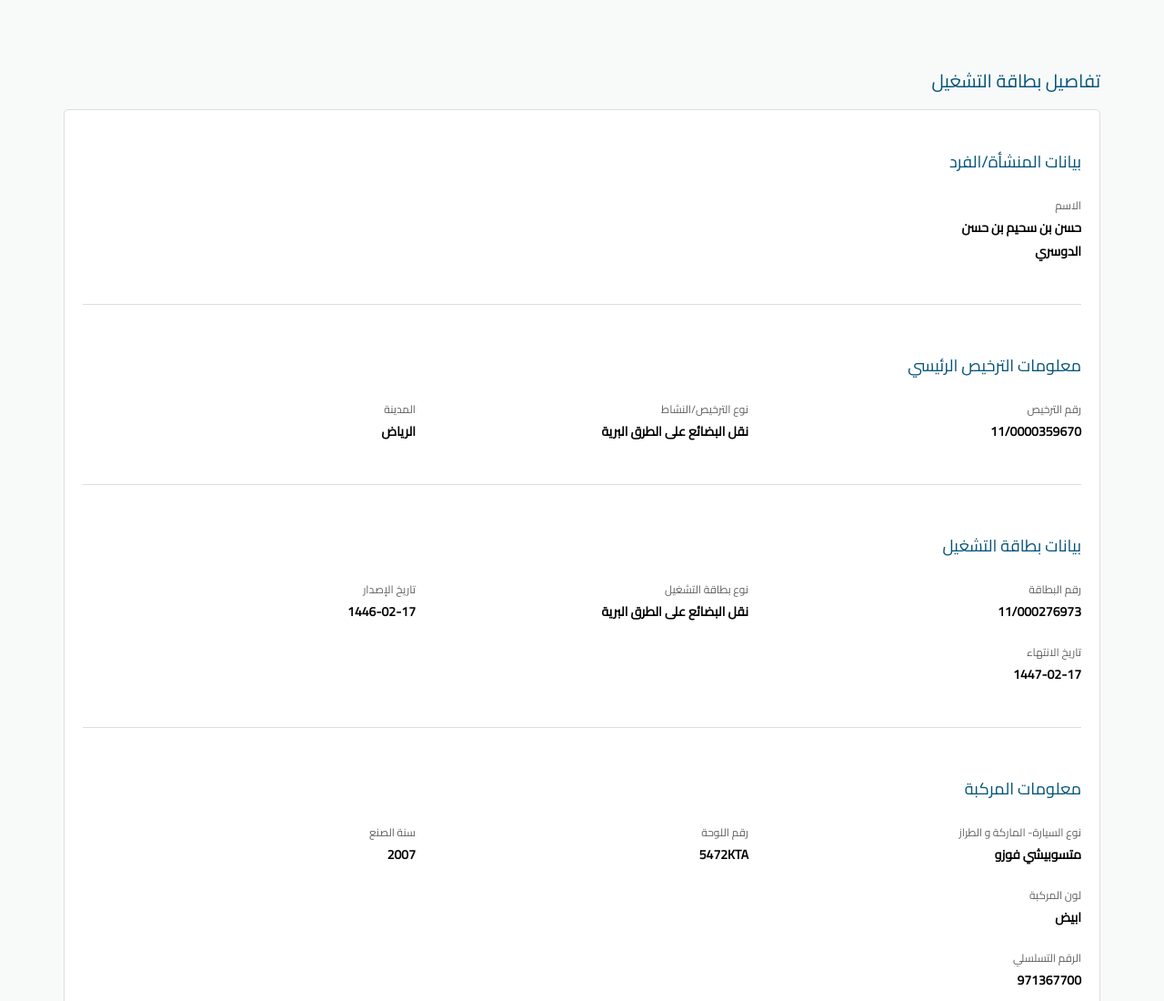
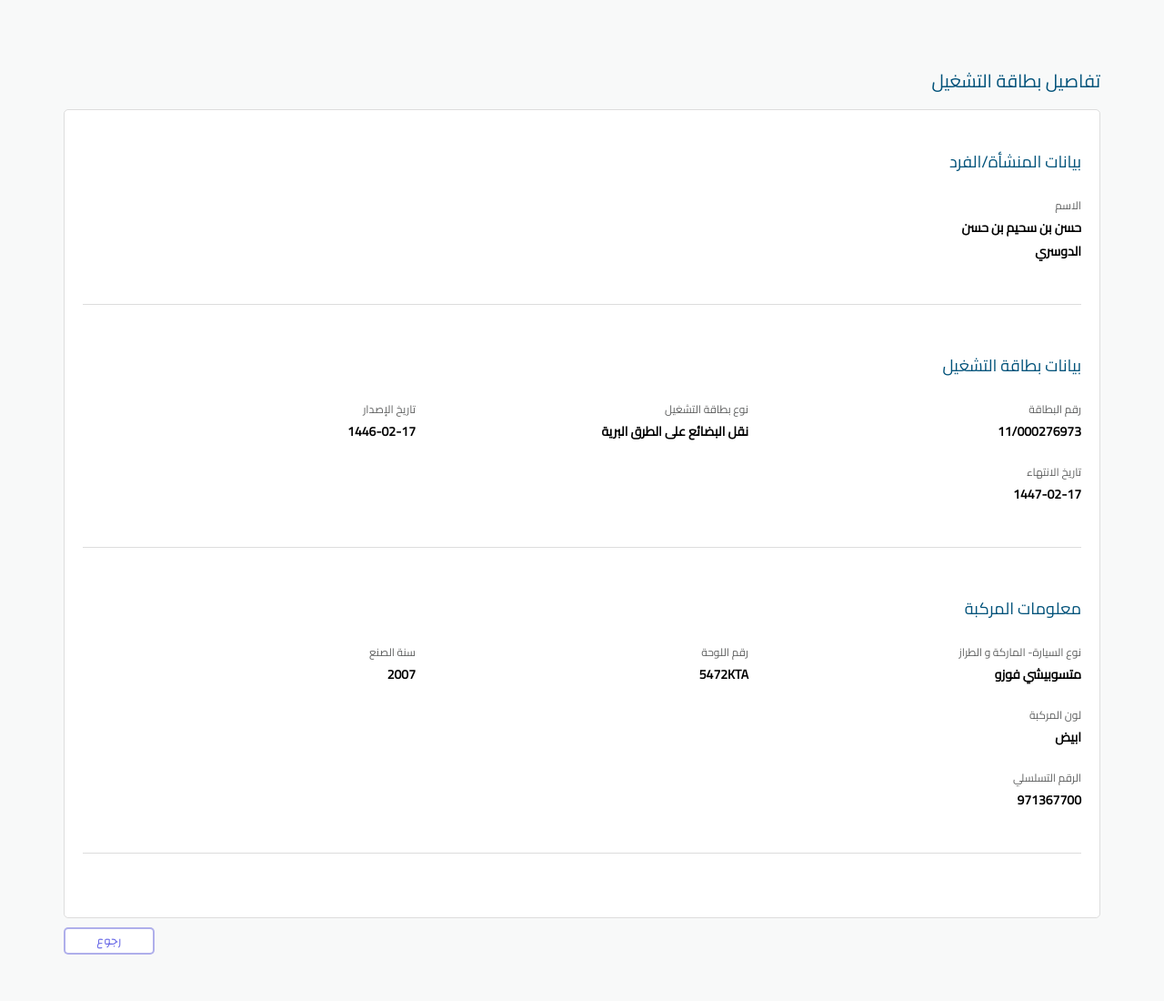
Before and after one commit to naql-sa-s-com4/5472KTA, a plain HTML site: page index.html in a window 1280 px wide. Shown: the top 1100 px of the page at 91% size. Drawn offline with Linux system fonts and the light colour scheme.

Commit message:
Update index.html

```diff
--- a/index.html
+++ b/index.html
@@ -24,23 +24,13 @@
                     </div>
                 </div>
             </div>
-            <div class="section">
-                <div class="section-title">معلومات الترخيص الرئيسي</div>
-                <div class="section-content">
-                    <div>
-                        <div class="text">رقم الترخيص</div>
-                        <div class="last"> <span class="lice">11/0000359</span>670</div>
-                    </div>
-                    <div>
-                        <div class="text"> <span class="active">نوع الترخيص/</span>النشاط</div>
-                        <div class="last"> <span class="work">نقل البضائع </span>على الطرق البرية</div>
-                    </div>
-                    <div>
-                        <div class="text">المدينة</div>
-                        <div class="last">الرياض</div>
-                    </div>
-                </div>
-            </div>
+
+
+
+
+
+
+
             <div class="section">
                 <div class="section-title">بيانات بطاقة التشغيل</div>
                 <div class="section-content">
```
